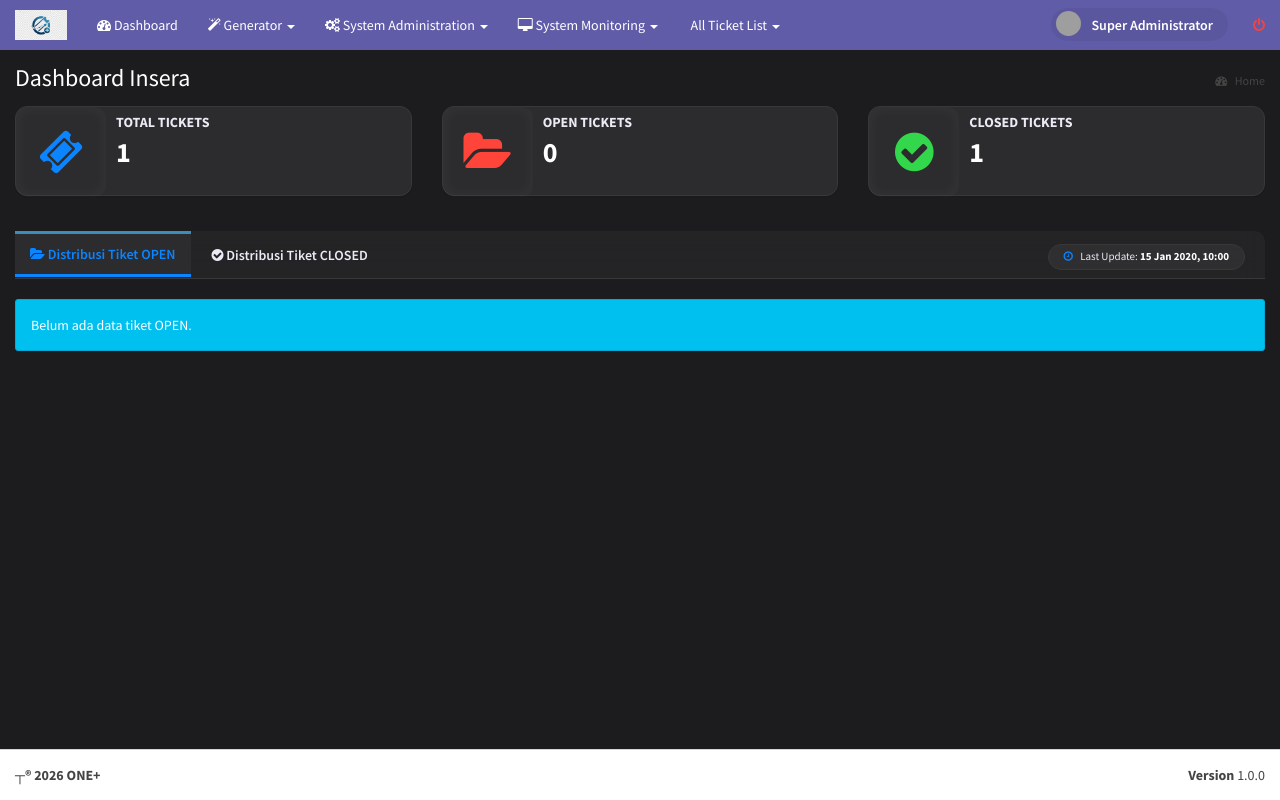
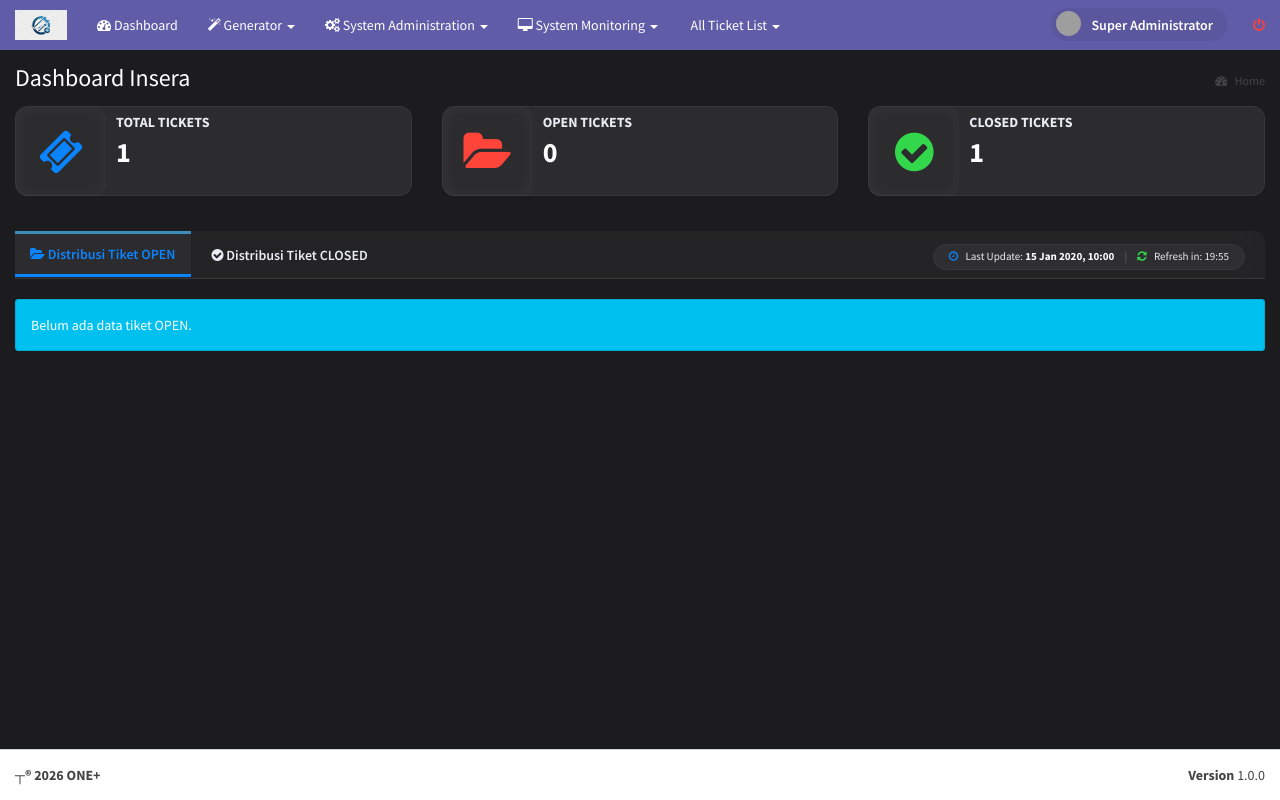
Before and after one commit to darma9989/one-plus, a CodeIgniter app: page /starter_kit/index.php/admin/dashboard_insera/index in a window 1280 px wide. Run offline with CodeIgniter, Linux system fonts and the light colour scheme; a user stored in the database is signed in; data comes from the database, SQL or seed files in the repository; tables that the repository leaves empty or names only in its code hold one stand-in row (values such as "Sample post"); some libraries are stand-ins or nearby versions; grey boxes are pictures that could not be loaded.

Commit message:
Feature: Implement 20-minute auto-refresh for Insera Dashboard with smart modal detection

```diff
--- a/application/views/admin/dashboard/insera_index.php
+++ b/application/views/admin/dashboard/insera_index.php
@@ -335,6 +335,9 @@
             <div style="background: rgba(255,255,255,0.05); border: 1px solid var(--mac-border); border-radius: 50px; padding: 4px 15px; font-size: 11px; color: var(--mac-text-dim);">
                 <i class="fa fa-clock-o" style="color: var(--mac-blue); margin-right: 5px;"></i>
                 Last Update: <span style="color: #fff; font-weight: 700;"><?php echo $last_update ? date('d M Y, H:i', strtotime($last_update)) : '—'; ?></span>
+                <span style="margin: 0 8px; opacity: 0.3;">|</span>
+                <i class="fa fa-refresh" style="color: var(--mac-green); margin-right: 5px;"></i>
+                <span id="refreshCountdown" style="color: var(--mac-text-dim); font-weight: 500;">20:00</span>
             </div>
         </li>
     </ul>
@@ -687,4 +690,29 @@ function showDetail(category, workzone, statusType, bucket) {
         }
     });
 }
+
+// Auto Refresh Logic (20 Minutes)
+var refreshTime = 20 * 60; // 20 minutes in seconds
+var countdown = refreshTime;
+
+function updateCountdown() {
+    var mins = Math.floor(countdown / 60);
+    var secs = countdown % 60;
+    $('#refreshCountdown').text('Refresh in: ' + (mins < 10 ? '0' : '') + mins + ':' + (secs < 10 ? '0' : '') + secs);
+
+    if (countdown <= 0) {
+        // Check if any modal is open before refreshing
+        if ($('.modal.in').length === 0 && $('.modal.show').length === 0) {
+            location.reload();
+        } else {
+            // If modal is open, wait another minute
+            countdown = 60;
+        }
+    } else {
+        countdown--;
+    }
+}
+
+// Start countdown
+setInterval(updateCountdown, 1000);
 </script>
```
Also changed, not shown: 3 other files.
